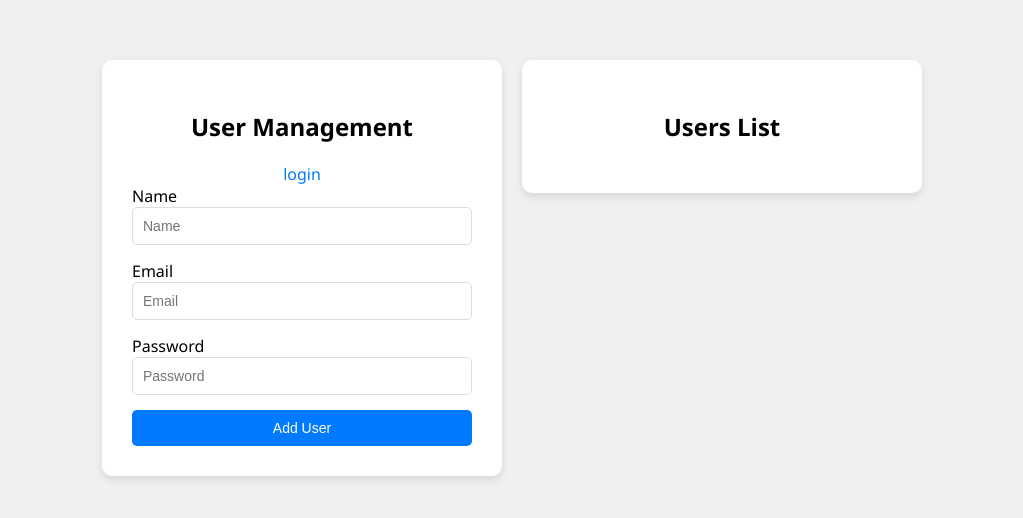
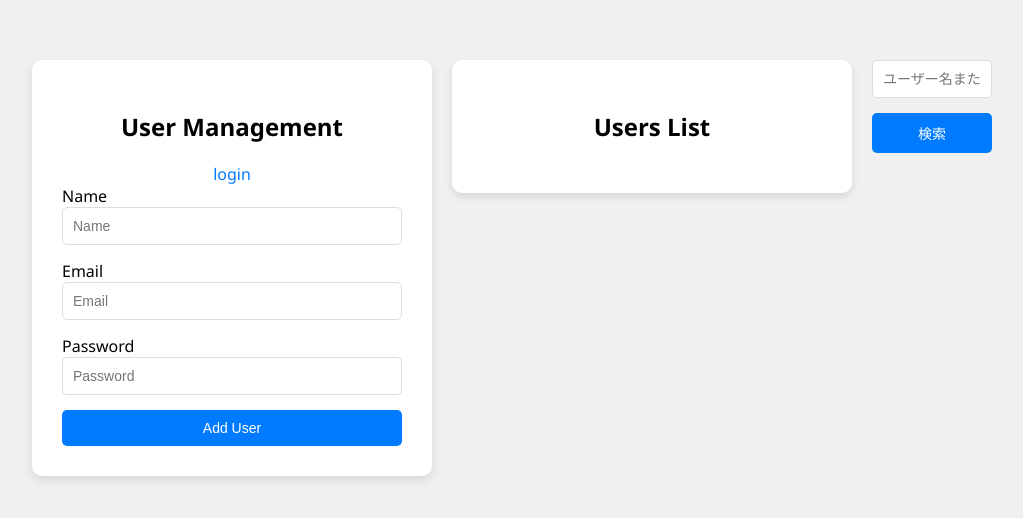
Before and after one commit to Uehara-azusa/practice7_project, a website: page public/index.html in a window 1280 px wide. Shown: the part 132-650 px from the top of the page, without its empty margins (128-1151 px from the left). Drawn offline with nearby package versions, Linux system fonts and the light colour scheme; no server answers.

Commit message:
feat:検索フォームの追加

```diff
--- a/public/index.html
+++ b/public/index.html
@@ -37,6 +37,11 @@
             <h2>Users List</h2>
             <ul id="userList"></ul>
         </div>
+
+        <form class="searchForm">
+            <input type="text" id="searchInput" placeholder="ユーザー名またはメールアドレスを入力">
+            <button type="button" id="searchButton">検索</button>
+        </form>
     </div>
 
     <!-- AxiosライブラリをCDNからインポートして、HTTPリクエストを簡単に送信できるようにする -->
```
